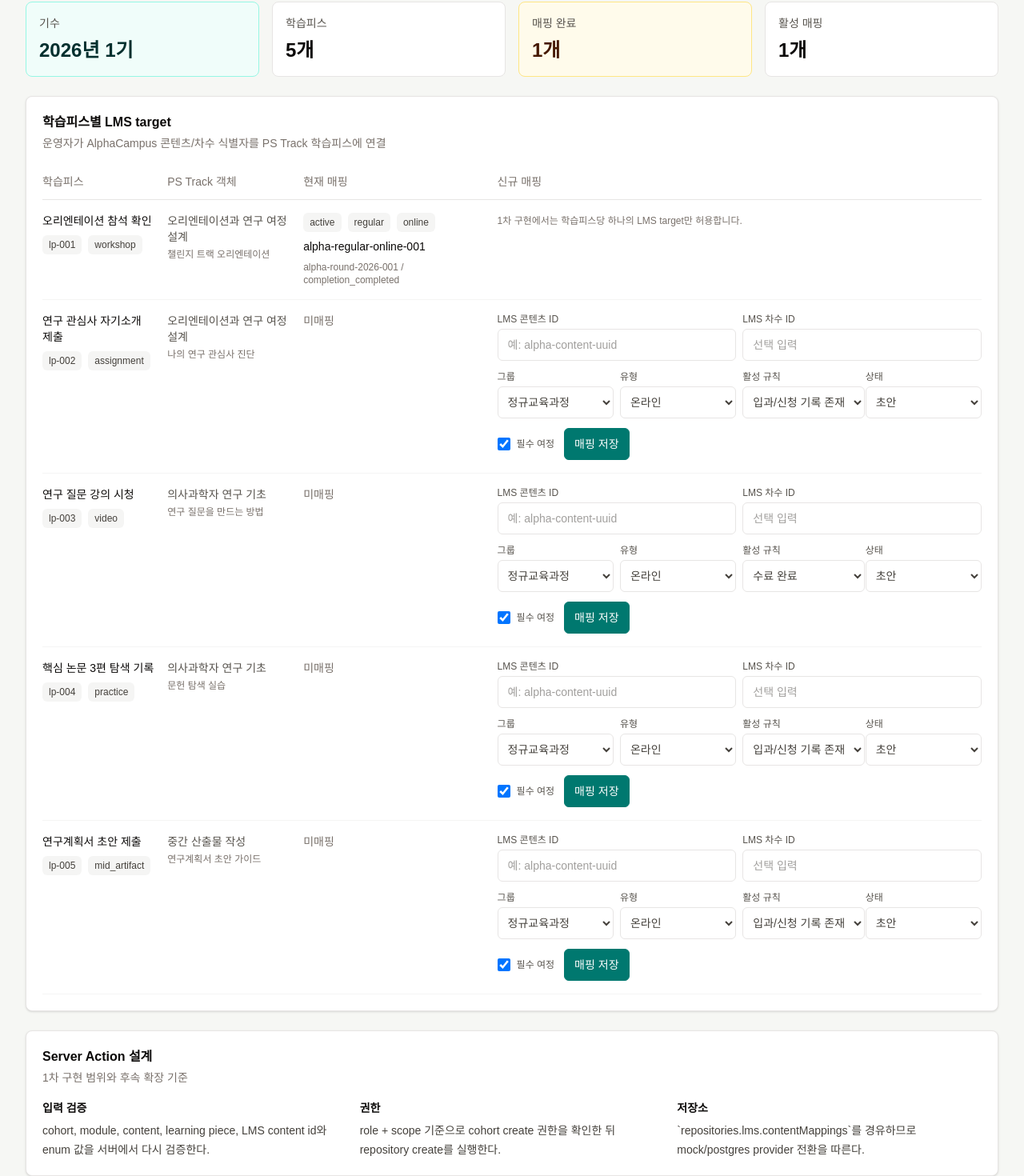
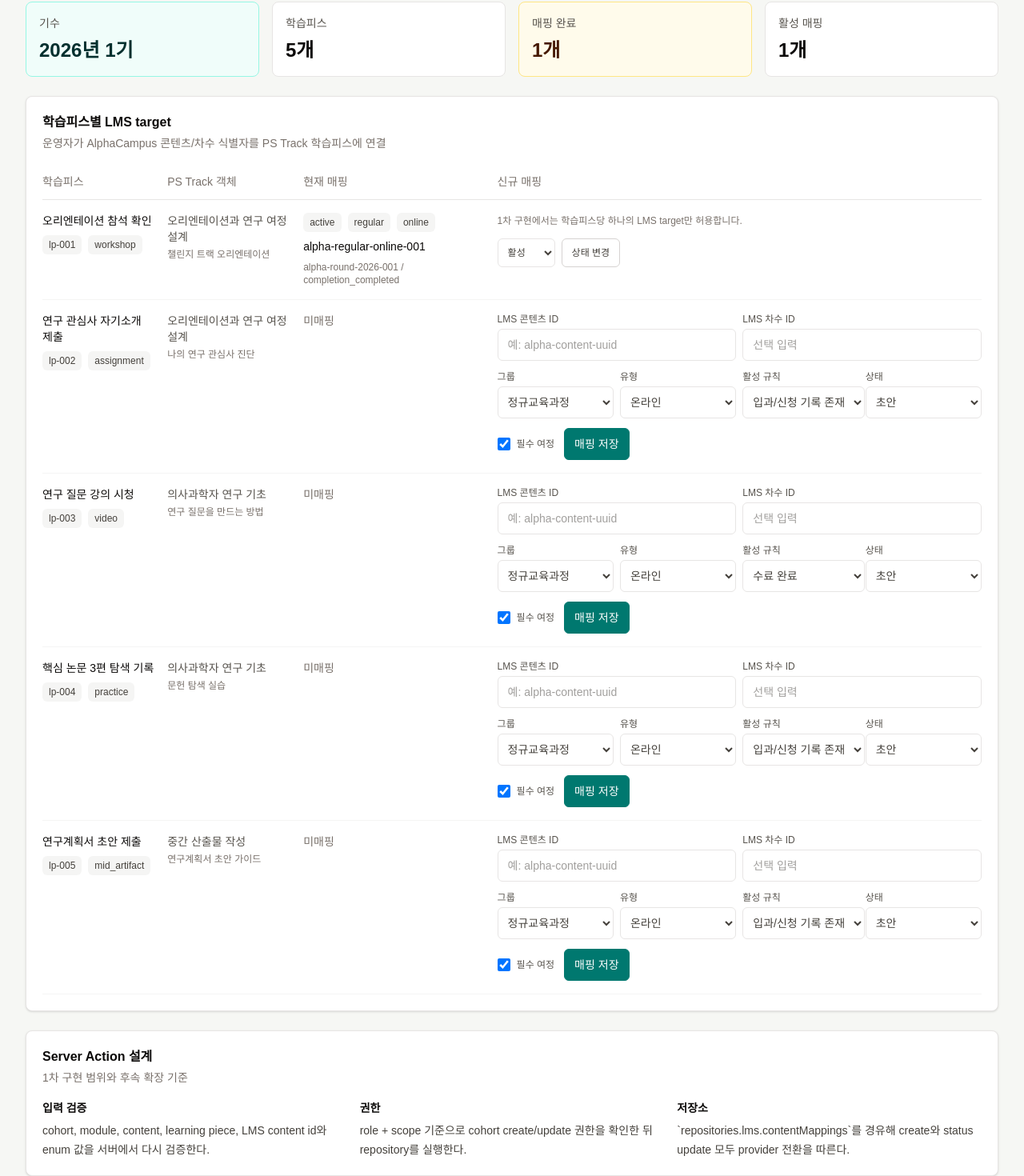
Before and after one commit to shjee7179-dot/ps-track-dashboard, a Next.js app: page /admin/lms-content-mappings in a window 1280 px wide. Shown: the part 195-1665 px from the top of the page at 80% size. Built offline with nearby package versions, Linux system fonts and the light colour scheme.

Commit message:
Add LMS mapping status action
Add repository and server action support for LMS mapping status changes.

```diff
--- a/src/app/admin/lms-content-mappings/actions.ts
+++ b/src/app/admin/lms-content-mappings/actions.ts
@@ -130,3 +130,43 @@ export async function createLmsContentMappingAction(formData: FormData) {
     throw error;
   }
 }
+
+export async function updateLmsContentMappingStatusAction(formData: FormData) {
+  const mappingId = normalizeText(formData.get("mappingId"));
+  const status = formData.get("status");
+  const roleParam = formData.get("role");
+
+  if (!mappingId || !isMappingStatus(status)) {
+    redirect(buildRedirectPath("invalid"));
+  }
+
+  const mapping = await repositories.lms.contentMappings.getMappingById(mappingId);
+  if (!mapping) {
+    redirect(buildRedirectPath("missing", mappingId));
+  }
+
+  const session = await sessionProvider.requireSession({
+    roleParam: typeof roleParam === "string" ? roleParam : undefined,
+  });
+  const decision = await sessionProvider.canAccess(session, {
+    scopeType: "cohort",
+    scopeId: mapping.cohortId,
+    action: "update",
+  });
+
+  if (!decision.allowed) {
+    redirect(buildRedirectPath("denied", mapping.id));
+  }
+
+  const updated = await repositories.lms.contentMappings.updateMappingStatus({
+    mappingId: mapping.id,
+    status,
+  });
+
+  if (!updated) {
+    redirect(buildRedirectPath("missing", mapping.id));
+  }
+
+  revalidatePath("/admin/lms-content-mappings");
+  redirect(buildRedirectPath("status-updated", updated.id));
+}
--- a/src/app/admin/lms-content-mappings/page.tsx
+++ b/src/app/admin/lms-content-mappings/page.tsx
@@ -1,4 +1,7 @@
-import { createLmsContentMappingAction } from "@/app/admin/lms-content-mappings/actions";
+import {
+  createLmsContentMappingAction,
+  updateLmsContentMappingStatusAction,
+} from "@/app/admin/lms-content-mappings/actions";
 import { AppShell } from "@/components/app-shell";
 import { Card, Stat, StatusBadge } from "@/components/ui";
 import { getContentById, getModuleById } from "@/lib/domain";
@@ -15,6 +18,8 @@ const updateMessages: Record<string, string> = {
   denied: "현재 역할/scope에서는 LMS 콘텐츠 매핑을 생성할 수 없습니다.",
   duplicate: "이미 같은 학습피스 또는 LMS target이 매핑되어 있습니다.",
   invalid: "필수 입력값 또는 LMS 분류값을 확인해 주세요.",
+  missing: "대상 LMS 콘텐츠 매핑을 찾을 수 없습니다.",
+  "status-updated": "LMS 콘텐츠 매핑 상태가 변경되었습니다.",
 };
 
 const contentGroupOptions: Array<{ value: LmsContentGroup; label: string }> = [
@@ -149,9 +154,35 @@ export default async function LmsContentMappingsPage({
                       </td>
                       <td className="py-4">
                         {mapping ? (
-                          <p className="max-w-sm text-xs leading-5 text-stone-500">
-                            1차 구현에서는 학습피스당 하나의 LMS target만 허용합니다.
-                          </p>
+                          <div className="grid max-w-sm gap-3">
+                            <p className="text-xs leading-5 text-stone-500">
+                              1차 구현에서는 학습피스당 하나의 LMS target만 허용합니다.
+                            </p>
+                            <form
+                              action={updateLmsContentMappingStatusAction}
+                              className="flex flex-wrap gap-2"
+                            >
+                              <input type="hidden" name="role" value={params.role ?? "operator"} />
+                              <input type="hidden" name="mappingId" value={mapping.id} />
+                              <select
+                                name="status"
+                                defaultValue={mapping.status}
+                                className="h-9 rounded-md border border-stone-200 bg-white px-2 text-xs text-stone-700"
+                              >
+                                {statusOptions.map((option) => (
+                                  <option key={option.value} value={option.value}>
+                                    {option.label}
+                                  </option>
+                                ))}
+                              </select>
+                              <button
+                                type="submit"
+                                className="h-9 rounded-md border border-stone-300 bg-white px-3 text-xs font-medium text-stone-700 hover:border-teal-700 hover:text-teal-800"
+                              >
+                                상태 변경
+                              </button>
+                            </form>
+                          </div>
                         ) : (
                           <form
                             action={createLmsContentMappingAction}
@@ -291,13 +322,13 @@ export default async function LmsContentMappingsPage({
             <div>
               <p className="font-semibold text-stone-950">권한</p>
               <p className="mt-1">
-                role + scope 기준으로 cohort create 권한을 확인한 뒤 repository create를 실행한다.
+                role + scope 기준으로 cohort create/update 권한을 확인한 뒤 repository를 실행한다.
               </p>
             </div>
             <div>
               <p className="font-semibold text-stone-950">저장소</p>
               <p className="mt-1">
-                `repositories.lms.contentMappings`를 경유하므로 mock/postgres provider 전환을 따른다.
+                `repositories.lms.contentMappings`를 경유해 create와 status update 모두 provider 전환을 따른다.
               </p>
             </div>
           </div>
--- a/src/lib/lms/contracts.ts
+++ b/src/lib/lms/contracts.ts
@@ -103,6 +103,10 @@ export type LmsContentMappingRepository = {
   createMapping(input: LmsContentMappingDraft & {
     createdBy?: string;
   }): Promise<LmsContentMapping>;
+  updateMappingStatus(input: {
+    mappingId: string;
+    status: LmsContentMappingStatus;
+  }): Promise<LmsContentMapping | undefined>;
 };
 
 export type LmsReadonlyViewAdapter = {
--- a/src/lib/mock-repositories.ts
+++ b/src/lib/mock-repositories.ts
@@ -490,6 +490,19 @@ export const mockRepositories: AppRepositories = {
         lmsContentMappings.push(mapping);
         return mapping;
       },
+      async updateMappingStatus(input) {
+        const mapping = lmsContentMappings.find((item) => item.id === input.mappingId);
+        if (!mapping) return undefined;
+
+        const updated: LmsContentMapping = {
+          ...mapping,
+          status: input.status,
+          updatedAt: new Date().toISOString(),
+        };
+        const index = lmsContentMappings.findIndex((item) => item.id === input.mappingId);
+        lmsContentMappings[index] = updated;
+        return updated;
+      },
     },
   },
 };
--- a/src/lib/postgres/repositories.ts
+++ b/src/lib/postgres/repositories.ts
@@ -343,6 +343,34 @@ export const postgresLmsContentMappingRepository: LmsContentMappingRepository =
 
     return mapping;
   },
+  async updateMappingStatus(input) {
+    const result = await queryPostgres<LmsContentMappingRow>(
+      `
+        update public.lms_content_mappings
+        set status = $2
+        where id = $1
+        returning
+          id,
+          cohort_id,
+          module_id,
+          content_id,
+          learning_piece_id,
+          lms_content_id,
+          lms_course_round_id,
+          content_group,
+          content_type,
+          required,
+          activation_rule,
+          status,
+          created_by,
+          created_at,
+          updated_at
+      `,
+      [input.mappingId, input.status],
+    );
+
+    return result.rows[0] ? mapPostgresLmsContentMapping(result.rows[0]) ?? undefined : undefined;
+  },
 };
 
 export const postgresRepositories = {
--- a/src/lib/repositories.ts
+++ b/src/lib/repositories.ts
@@ -203,6 +203,9 @@ export const repositories: AppRepositories = {
       createMapping(input) {
         return getRepositories().lms.contentMappings.createMapping(input);
       },
+      updateMappingStatus(input) {
+        return getRepositories().lms.contentMappings.updateMappingStatus(input);
+      },
     },
   },
 };
```
Also changed, not shown: 2 other files (tests, documents, lock files or other folders).
